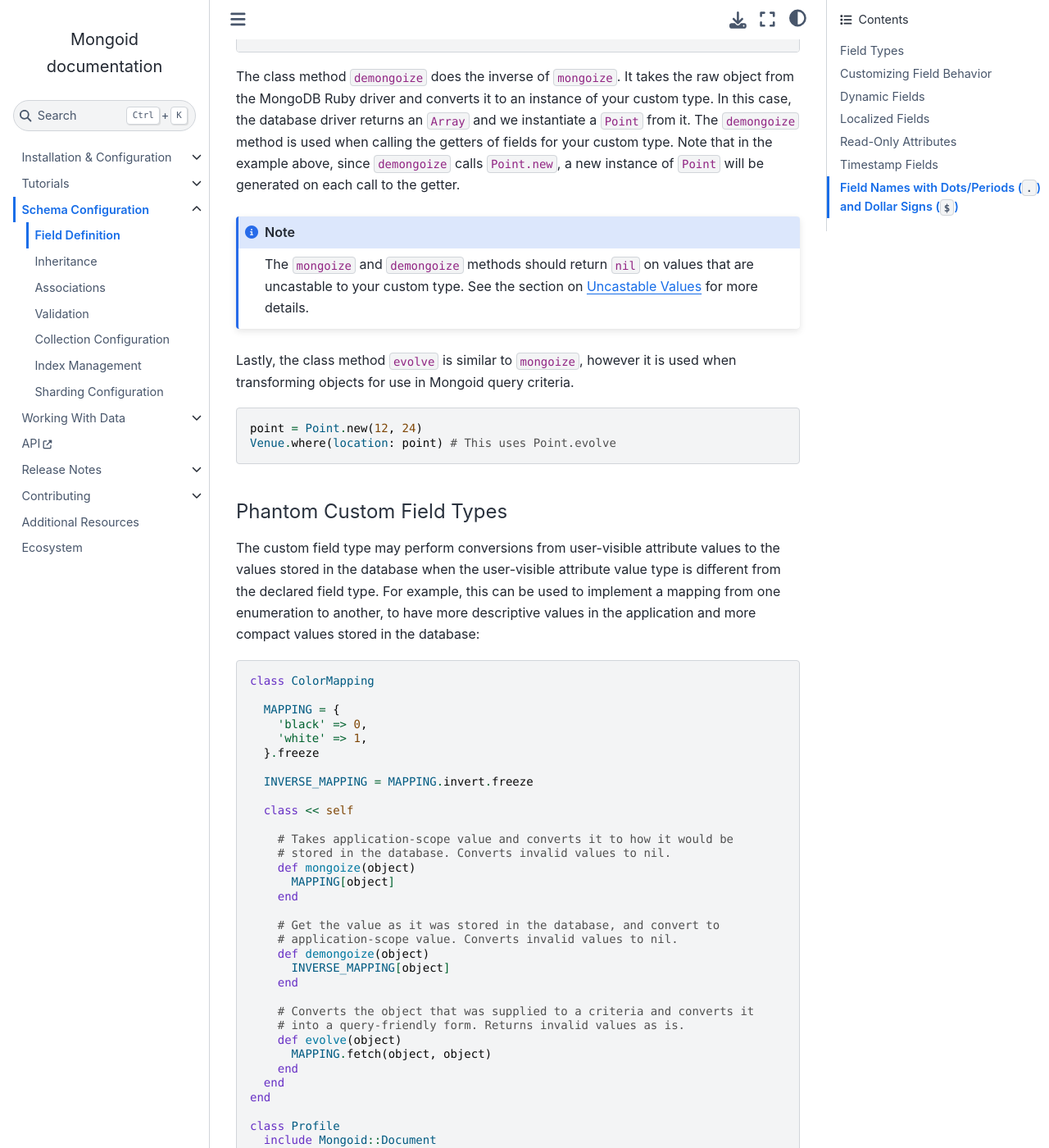
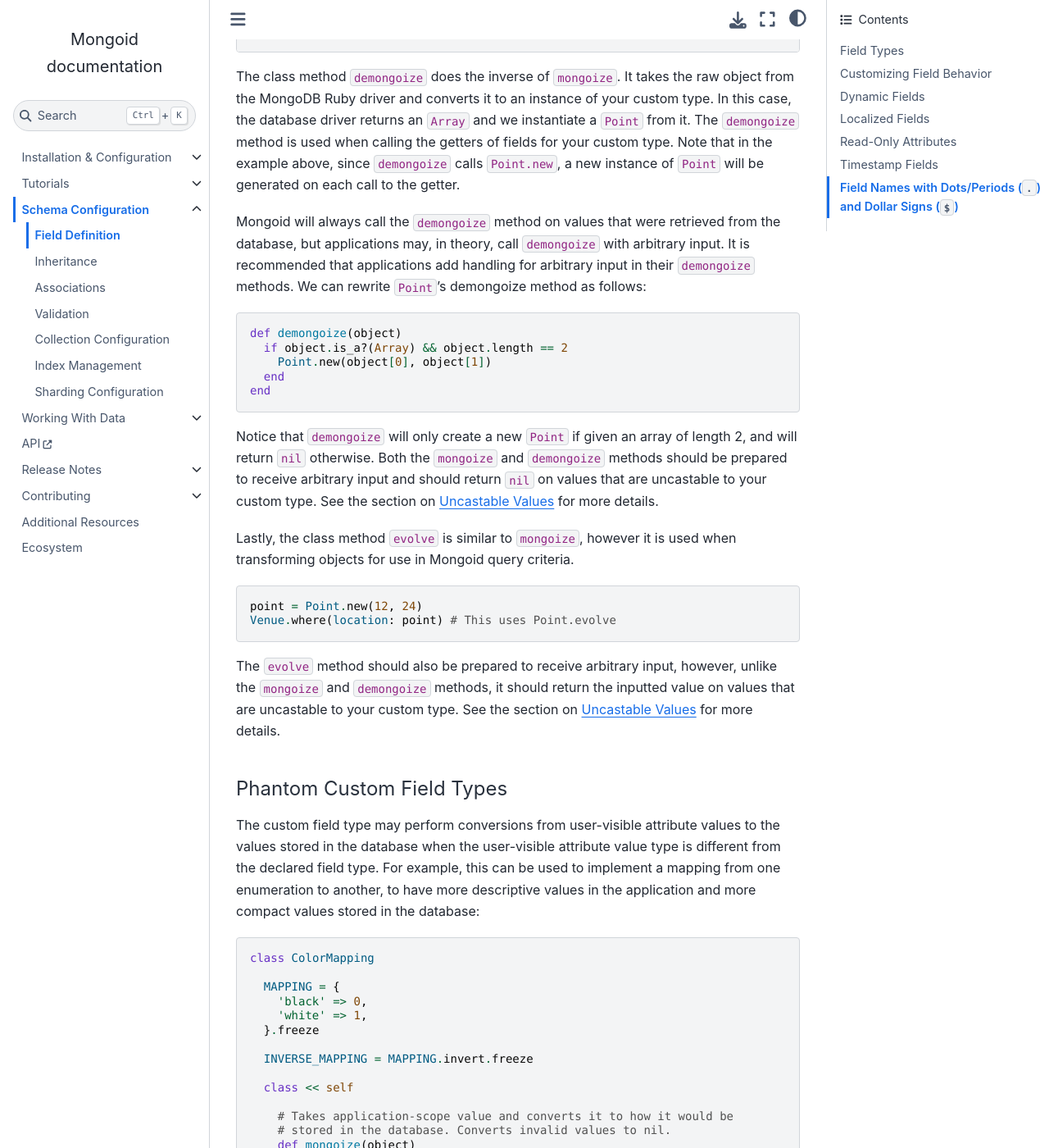
Before and after one commit to i80and/docs-mongoid, a Sphinx documentation site: the page built from docs/reference/fields.txt, in a window 1280 px wide and 1400 px high, scrolled down 22539 px. Shown: the whole window at 82% size. Built offline with Sphinx 7.4.7 and the Sphinx Book theme 1.1.4, drawn with Linux system fonts in a browser that asks for light colours; cross-references to code outside the pages are shown as plain code.

Commit message:
MONGOID-5460 Update custom field type protocol documentation (#5441)

```diff
--- a/docs/reference/fields.txt
+++ b/docs/reference/fields.txt
@@ -1127,11 +1127,25 @@ The ``demongoize`` method is used when calling the getters of fields for your cu
 Note that in the example above, since ``demongoize`` calls ``Point.new``, a new instance of
 ``Point`` will be generated on each call to the getter.
 
-.. note::
-
-  The ``mongoize`` and ``demongoize`` methods should return ``nil`` on values
-  that are uncastable to your custom type. See the section on :ref:`Uncastable
-  Values <uncastable-values>` for more details.
+Mongoid will always call the ``demongoize`` method on values that were
+retrieved from the database, but applications may, in theory, call
+``demongoize`` with arbitrary input. It is recommended that applications add
+handling for arbitrary input in their ``demongoize`` methods. We can rewrite
+``Point``'s demongoize method as follows:
+
+.. code:: ruby
+
+  def demongoize(object)
+    if object.is_a?(Array) && object.length == 2
+      Point.new(object[0], object[1])
+    end
+  end
+
+Notice that ``demongoize`` will only create a new ``Point`` if given an array
+of length 2, and will return ``nil`` otherwise. Both the ``mongoize`` and
+``demongoize`` methods should be prepared to receive arbitrary input and should
+return ``nil`` on values that are uncastable to your custom type. See the
+section on :ref:`Uncastable Values <uncastable-values>` for more details.
 
 Lastly, the class method ``evolve`` is similar to ``mongoize``, however it is used
 when transforming objects for use in Mongoid query criteria.
@@ -1140,6 +1154,11 @@ when transforming objects for use in Mongoid query criteria.
 
    point = Point.new(12, 24)
    Venue.where(location: point) # This uses Point.evolve
+
+The ``evolve`` method should also be prepared to receive arbitrary input,
+however, unlike the ``mongoize`` and ``demongoize`` methods, it should return
+the inputted value on values that are uncastable to your custom type. See the
+section on :ref:`Uncastable Values <uncastable-values>` for more details.
 
 
 .. _phantom-custom-field-types:
```
